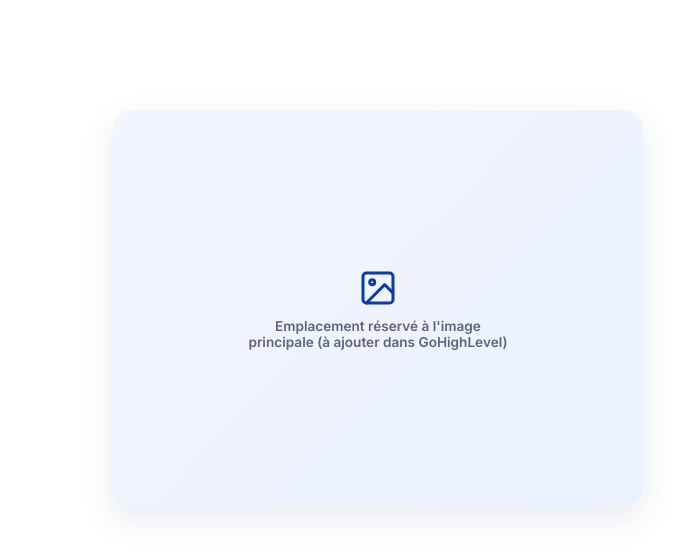
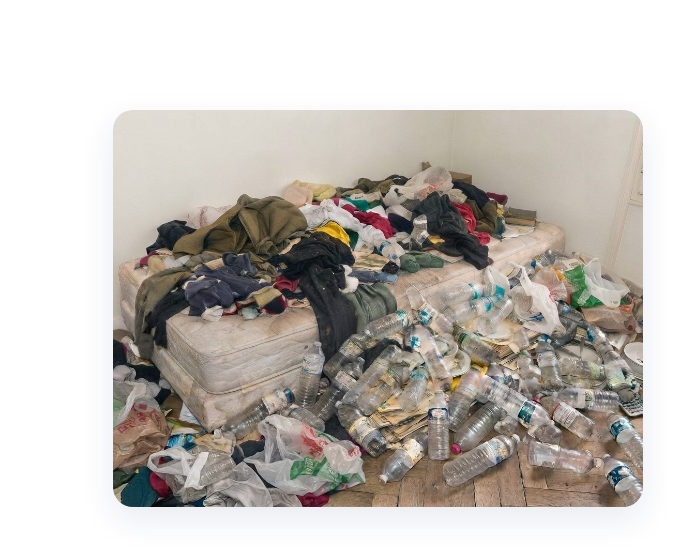
Before and after one commit to Zinozin7/Projet-nettoyage, a plain HTML site: page nettoyage-94/nettoyage-diogene/index.html in a window 1280 px wide. Shown: the part 86-643 px from the top of the page, 583-1280 px from the left. Drawn offline with Linux system fonts and the light colour scheme.

Commit message:
Ajoute la photo avant sur la page Nettoyage Diogène
La photo corrigée (piece encombree) n'etait presente que sur l'article de blog, pas sur la page de prestation elle-meme qui n'avait qu'un emplacement reserve vide.

Co-Authored-By: Claude Sonnet 5 <noreply@anthropic.com>
Claude-Session: https://claude.ai/code/session_01QrKuqv9h86kKc7ZEQKYLvX

```diff
--- a/nettoyage-94/nettoyage-diogene/index.html
+++ b/nettoyage-94/nettoyage-diogene/index.html
@@ -146,10 +146,7 @@
         </ul>
       </div>
       <div class="hero-media">
-        <div class="img-placeholder">
-          <svg class="icon" viewBox="0 0 24 24"><rect x="3" y="3" width="18" height="18" rx="2"/><circle cx="8.5" cy="8.5" r="1.5"/><path d="M21 15l-5-5L5 21"/></svg>
-          <span>Emplacement réservé à l'image principale (à ajouter dans GoHighLevel)</span>
-        </div>
+        <img src="/assets/img/blog/nettoyage-diogene-avant.jpg" alt="Pièce d'un logement envahie par une accumulation importante d'objets avant une intervention de nettoyage Diogène">
       </div>
     </div>
   </section>
```
